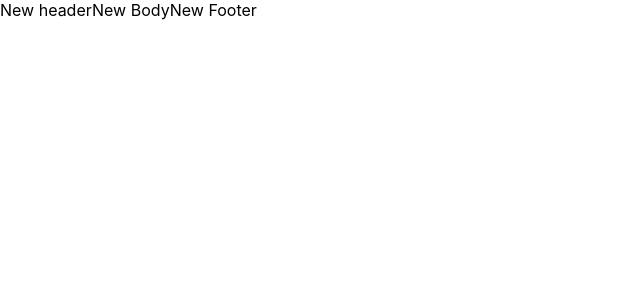
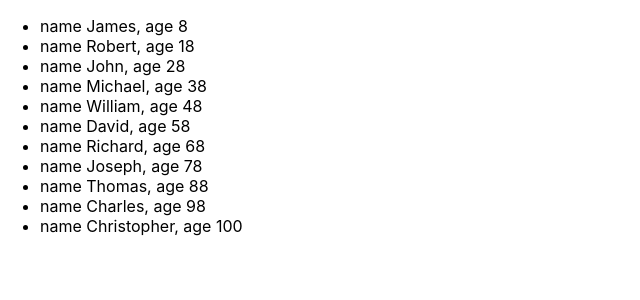
Before and after one commit to dasha7879/microtasks, a React (Create React App) app: page / in a window 1280 px wide. Shown: the top 300 px of the page, without its empty margins (0-640 px from the left). Built offline with nearby package versions, Linux system fonts and the light colour scheme.

Commit message:
feat: add NewCopmonent

```diff
--- a/src/App.tsx
+++ b/src/App.tsx
@@ -4,15 +4,32 @@ import './App.css';
 import { Header } from './Header';
 import { Body } from './Body';
 import { Footer } from './Footer';
+import { NewComponent } from './NewComponent';
 
 function App() {
+
+  // <>
+  //   <Header title='New header' />
+  //   <Body titleForBody='New  Body' />
+  //   <Footer titleForFooter='New Footer' />
+  //   </>
+  const students = [
+    {id: 1, name: "James", age: 8},
+    {id: 2, name: "Robert", age: 18},
+    {id: 3, name: "John", age: 28},
+    {id: 4, name: "Michael", age: 38},
+    {id: 5, name: "William", age: 48},
+    {id: 6, name: "David", age: 58},
+    {id: 7, name: "Richard", age: 68},
+    {id: 8, name: "Joseph", age: 78},
+    {id: 9, name: "Thomas", age: 88},
+    {id: 10, name: "Charles", age: 98},
+    {id: 11, name: "Christopher", age: 100},
+]
+
   return (
-    <>
-      <Header title='New header' />
-      <Body titleForBody='New  Body' />
-      <Footer titleForFooter='New Footer' />
-      </>
-      );
+    <NewComponent students={students}/>
+  );
 }
 
-      export default App;
+export default App;
--- /dev/null
+++ b/src/NewComponent.tsx
@@ -0,0 +1,27 @@
+import { isPropertySignature } from "typescript"
+import React from 'react';
+import { debug } from "console";
+
+type NewComponentType = {
+    students: Array<StudentType>
+
+    // students: StudentType[]-second way
+}
+type StudentType = {
+    id: number,
+    name: string,
+    age: number
+}
+
+export const NewComponent = (props: NewComponentType, index: number) => {
+    let result = props.students.map((student) =>
+        <li key={student.id}>{`
+        name ${student.name},
+        age ${student.age}`}
+        </li>)
+    return (
+        <ul>
+            {result}
+        </ul>
+    )
+}
```
